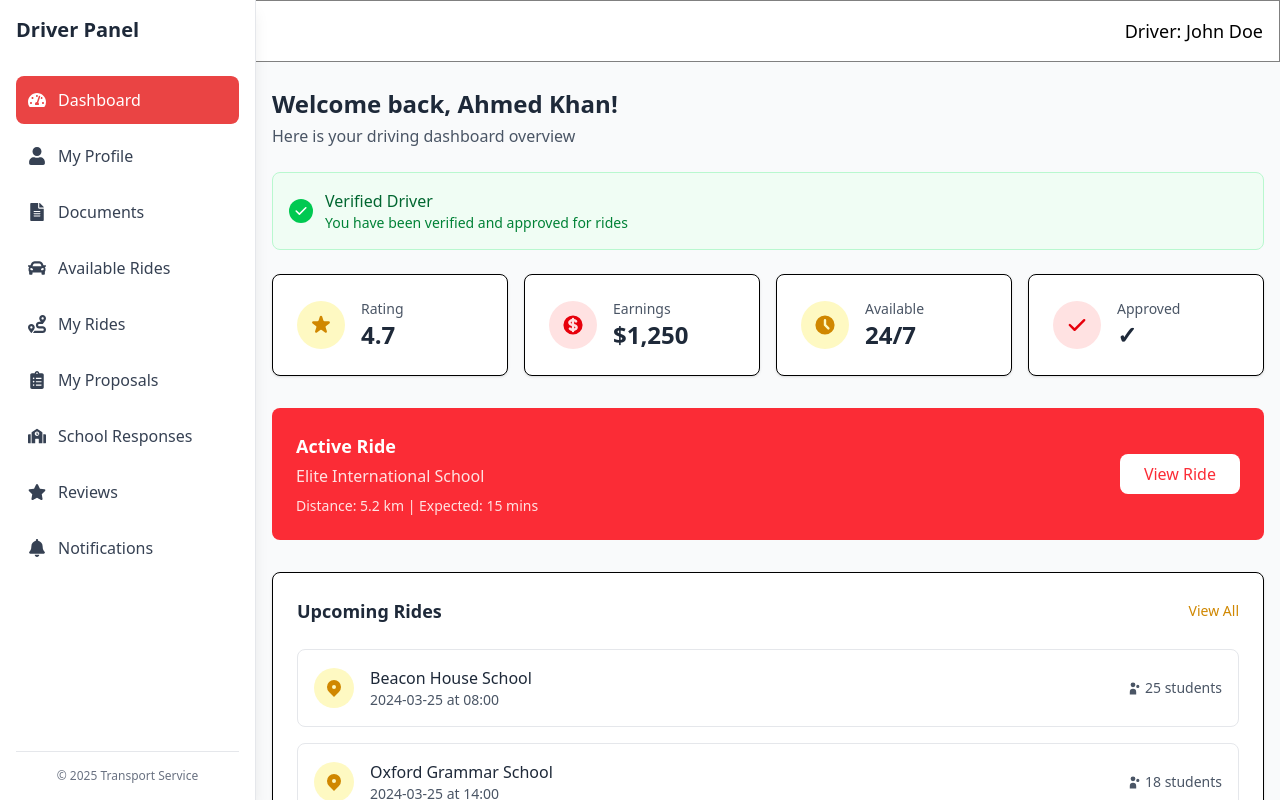
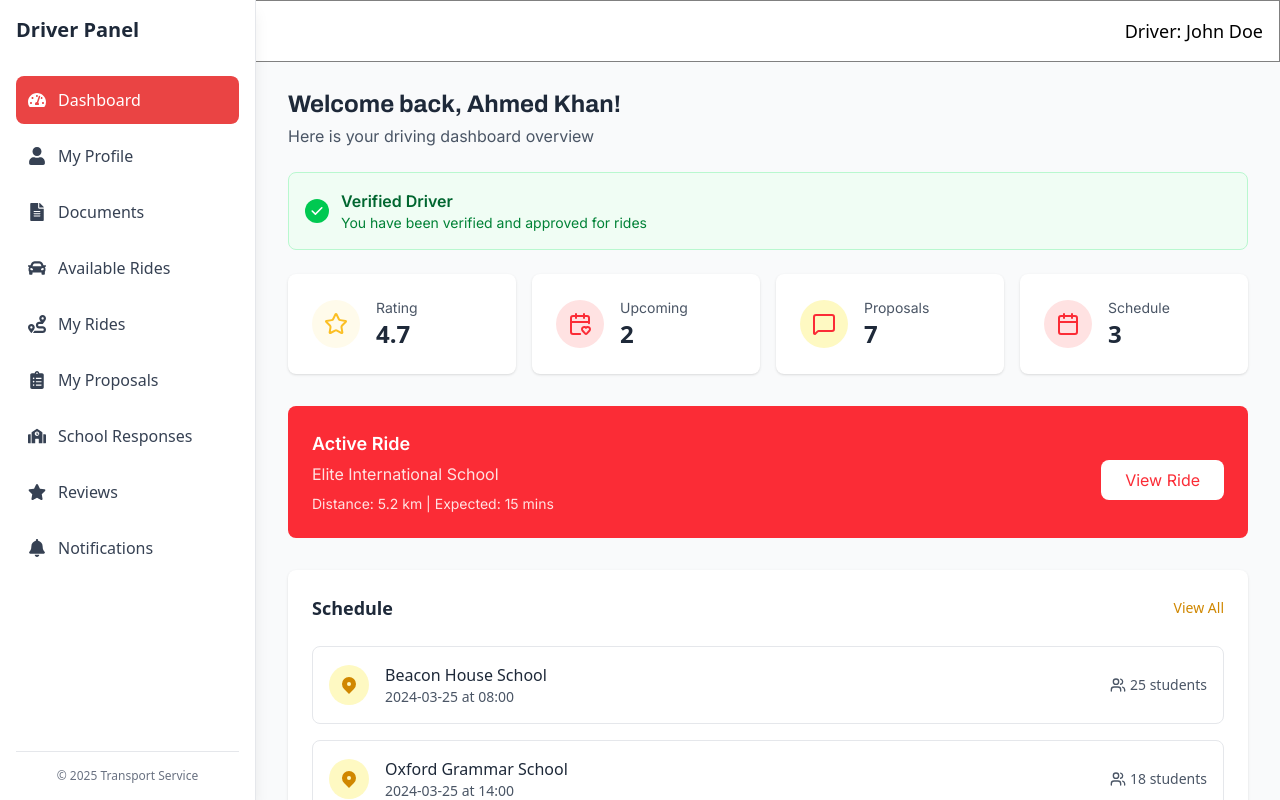
Before and after one commit to shobankn/fieldfriplink, a React (Vite) app: page /driverdashboard in a window 1280 px wide. Built offline with nearby package versions, Linux system fonts and the light colour scheme.

Commit message:
dashboard

```diff
--- a/src/drivers/dashboard/Driverdashboard.jsx
+++ b/src/drivers/dashboard/Driverdashboard.jsx
@@ -1,6 +1,8 @@
 import React, { useState } from 'react';
 import Topbar from '../component/topbar/topbar';
 import Sidebar from '../component/sidebar/Sidebar';
+import { Calendar, CalendarHeart, CalendarHeartIcon, CircleCheckIcon, MessageSquare, Star, Users } from 'lucide-react';
+import { SlCalender } from 'react-icons/sl';
 
 const Driverdashboard = () => {
   const [isSidebarOpen, setIsSidebarOpen] = useState(false);
@@ -33,11 +35,11 @@ const Driverdashboard = () => {
         <Topbar toggleSidebar={toggleSidebar} />
 
         <main className="flex-1 overflow-y-auto pt-16 px-4 bg-gray-50">
-          <div className="max-w-5xl mx-auto py-6">
+          <div className="max-w-full mx-auto py-6 px-0 sm:px-4">
             {/* Header */}
             <div className="mb-6">
-              <h1 className="text-2xl font-semibold text-gray-800">Welcome back, Ahmed Khan!</h1>
-              <p className="text-gray-600 mt-1">Here is your driving dashboard overview</p>
+              <h1 className="text-2xl archivo-bold text-gray-800">Welcome back, Ahmed Khan!</h1>
+              <p className="text-gray-600 inter-regular  mt-1">Here is your driving dashboard overview</p>
             </div>
 
             {/* Verified Driver Alert */}
@@ -48,70 +50,65 @@ const Driverdashboard = () => {
                 </svg>
               </div>
               <div>
-                <p className="text-green-800 font-medium">Verified Driver</p>
-                <p className="text-green-700 text-sm">You have been verified and approved for rides</p>
+                <p className="text-green-800 inter-semibold">Verified Driver</p>
+                <p className="text-green-700 inter-regular text-sm">You have been verified and approved for rides</p>
               </div>
             </div>
 
             {/* Stats Cards */}
             <div className="grid grid-cols-1 md:grid-cols-2 lg:grid-cols-4 gap-4 mb-8">
               {/* Rating Card */}
-              <div className="bg-white rounded-lg shadow-sm p-6 border">
+              <div className="bg-white rounded-lg shadow-sm p-6 ">
                 <div className="flex items-center">
-                  <div className="w-12 h-12 bg-yellow-100 rounded-full flex items-center justify-center mr-4">
-                    <svg className="w-6 h-6 text-yellow-600" fill="currentColor" viewBox="0 0 20 20">
-                      <path d="M9.049 2.927c.3-.921 1.603-.921 1.902 0l1.07 3.292a1 1 0 00.95.69h3.462c.969 0 1.371 1.24.588 1.81l-2.8 2.034a1 1 0 00-.364 1.118l1.07 3.292c.3.921-.755 1.688-1.54 1.118l-2.8-2.034a1 1 0 00-1.175 0l-2.8 2.034c-.784.57-1.838-.197-1.539-1.118l1.07-3.292a1 1 0 00-.364-1.118L2.98 8.72c-.783-.57-.38-1.81.588-1.81h3.461a1 1 0 00.951-.69l1.07-3.292z" />
-                    </svg>
+                  <div className="w-12 h-12 bg-[#FFFBEB] rounded-full flex items-center justify-center mr-4">
+
+                    <Star className='text-[#FBBF24]'/>
                   </div>
                   <div>
-                    <p className="text-gray-600 text-sm">Rating</p>
+                    <p className="text-gray-600 inter-regular text-sm">Rating</p>
                     <p className="text-2xl font-bold text-gray-800">4.7</p>
                   </div>
                 </div>
               </div>
 
               {/* Earnings Card */}
-              <div className="bg-white rounded-lg shadow-sm p-6 border">
+              <div className="bg-white rounded-lg shadow-sm p-6 ">
                 <div className="flex items-center">
                   <div className="w-12 h-12 bg-red-100 rounded-full flex items-center justify-center mr-4">
-                    <svg className="w-6 h-6 text-red-600" fill="currentColor" viewBox="0 0 20 20">
-                      <path d="M8.433 7.418c.155-.103.346-.196.567-.267v1.698a2.305 2.305 0 01-.567-.267C8.07 8.34 8 8.114 8 8c0-.114.07-.34.433-.582zM11 12.849v-1.698c.22.071.412.164.567.267.364.243.433.468.433.582 0 .114-.07.34-.433.582a2.305 2.305 0 01-.567.267z" />
-                      <path fillRule="evenodd" d="M10 18a8 8 0 100-16 8 8 0 000 16zm1-13a1 1 0 10-2 0v.092a4.535 4.535 0 00-1.676.662C6.602 6.234 6 7.009 6 8c0 .99.602 1.765 1.324 2.246.48.32 1.054.545 1.676.662v1.941c-.391-.127-.68-.317-.843-.504a1 1 0 10-1.51 1.31c.562.649 1.413 1.076 2.353 1.253V15a1 1 0 102 0v-.092a4.535 4.535 0 001.676-.662C13.398 13.766 14 12.991 14 12c0-.99-.602-1.765-1.324-2.246A4.535 4.535 0 0011 9.092V7.151c.391.127.68.317.843.504a1 1 0 101.511-1.31c-.563-.649-1.413-1.076-2.354-1.253V5z" clipRule="evenodd" />
-                    </svg>
+
+                    <CalendarHeartIcon className='text-red-500'/>
                   </div>
                   <div>
-                    <p className="text-gray-600 text-sm">Earnings</p>
-                    <p className="text-2xl font-bold text-gray-800">$1,250</p>
+                    <p className="text-gray-600 inter-regular text-sm">Upcoming</p>
+                    <p className="text-2xl font-bold text-gray-800">2</p>
                   </div>
                 </div>
               </div>
 
               {/* Available Card */}
-              <div className="bg-white rounded-lg shadow-sm p-6 border">
+              <div className="bg-white rounded-lg shadow-sm p-6 ">
                 <div className="flex items-center">
                   <div className="w-12 h-12 bg-yellow-100 rounded-full flex items-center justify-center mr-4">
-                    <svg className="w-6 h-6 text-yellow-600" fill="currentColor" viewBox="0 0 20 20">
-                      <path fillRule="evenodd" d="M10 18a8 8 0 100-16 8 8 0 000 16zm1-12a1 1 0 10-2 0v4a1 1 0 00.293.707l2.828 2.829a1 1 0 101.415-1.415L11 9.586V6z" clipRule="evenodd" />
-                    </svg>
+
+                    <MessageSquare className='text-red-500'/>
                   </div>
                   <div>
-                    <p className="text-gray-600 text-sm">Available</p>
-                    <p className="text-2xl font-bold text-gray-800">24/7</p>
+                    <p className="text-gray-600 inter-regular text-sm">Proposals</p>
+                    <p className="text-2xl font-bold text-gray-800">7</p>
                   </div>
                 </div>
               </div>
 
               {/* Approved Card */}
-              <div className="bg-white rounded-lg shadow-sm p-6 border">
+              <div className="bg-white rounded-lg shadow-sm p-6 ">
                 <div className="flex items-center">
                   <div className="w-12 h-12 bg-red-100 rounded-full flex items-center justify-center mr-4">
-                    <svg className="w-6 h-6 text-red-600" fill="currentColor" viewBox="0 0 20 20">
-                      <path fillRule="evenodd" d="M16.707 5.293a1 1 0 010 1.414l-8 8a1 1 0 01-1.414 0l-4-4a1 1 0 011.414-1.414L8 12.586l7.293-7.293a1 1 0 011.414 0z" clipRule="evenodd" />
-                    </svg>
+
+                    <Calendar className='text-red-500'/>
                   </div>
                   <div>
-                    <p className="text-gray-600 text-sm">Approved</p>
-                    <p className="text-2xl font-bold text-gray-800">✓</p>
+                    <p className="text-gray-600 inter-regular text-sm">Schedule</p>
+                    <p className="text-2xl font-bold text-gray-800">3</p>
                   </div>
                 </div>
               </div>
@@ -119,22 +116,22 @@ const Driverdashboard = () => {
 
             {/* Active Ride */}
             <div className="bg-red-500 text-white rounded-lg p-6 mb-8">
-              <div className="flex justify-between items-center">
+              <div className="flex flex-col sm:flex-row justify-between items-center">
                 <div>
-                  <h3 className="text-lg font-semibold mb-1">Active Ride</h3>
-                  <p className="text-red-100 mb-2">Elite International School</p>
-                  <p className="text-red-100 text-sm">Distance: 5.2 km | Expected: 15 mins</p>
+                  <h3 className="text-lg inter-semibold mb-1">Active Ride</h3>
+                  <p className="text-red-100 inter-regular mb-2">Elite International School</p>
+                  <p className="text-red-100 inter-regular  text-sm">Distance: 5.2 km | Expected: 15 mins</p>
                 </div>
-                <button className="bg-white text-red-500 px-6 py-2 rounded-lg font-medium hover:bg-gray-100 transition-colors">
+                <button className="bg-white mt-4 whitespace-nowrap inter-regular text-red-500 px-6 py-2 rounded-lg font-medium hover:bg-gray-100 transition-colors">
                   View Ride
                 </button>
               </div>
             </div>
 
             {/* Upcoming Rides */}
-            <div className="bg-white rounded-lg shadow-sm border p-6 mb-8">
+            <div className="bg-white rounded-lg shadow-sm  p-6 mb-8">
               <div className="flex justify-between items-center mb-6">
-                <h3 className="text-lg font-semibold text-gray-800">Upcoming Rides</h3>
+                <h3 className="text-lg font-semibold text-gray-800">Schedule</h3>
                 <button className="text-yellow-600 hover:text-yellow-700 text-sm font-medium">
                   View All
                 </button>
@@ -155,9 +152,8 @@ const Driverdashboard = () => {
                     </div>
                   </div>
                   <div className="flex items-center text-gray-600">
-                    <svg className="w-4 h-4 mr-1" fill="currentColor" viewBox="0 0 20 20">
-                      <path d="M13 6a3 3 0 11-6 0 3 3 0 016 0zM18 8a2 2 0 11-4 0 2 2 0 014 0zM14 15a4 4 0 00-8 0v3h8v-3z" />
-                    </svg>
+
+                    <Users className='mr-1 w-4 h-4'/>
                     <span className="text-sm">25 students</span>
                   </div>
                 </div>
@@ -176,9 +172,7 @@ const Driverdashboard = () => {
                     </div>
                   </div>
                   <div className="flex items-center text-gray-600">
-                    <svg className="w-4 h-4 mr-1" fill="currentColor" viewBox="0 0 20 20">
-                      <path d="M13 6a3 3 0 11-6 0 3 3 0 016 0zM18 8a2 2 0 11-4 0 2 2 0 014 0zM14 15a4 4 0 00-8 0v3h8v-3z" />
-                    </svg>
+                    <Users className='mr-1 w-4 h-4'/>
                     <span className="text-sm">18 students</span>
                   </div>
                 </div>
@@ -197,9 +191,7 @@ const Driverdashboard = () => {
                     </div>
                   </div>
                   <div className="flex items-center text-gray-600">
-                    <svg className="w-4 h-4 mr-1" fill="currentColor" viewBox="0 0 20 20">
-                      <path d="M13 6a3 3 0 11-6 0 3 3 0 016 0zM18 8a2 2 0 11-4 0 2 2 0 014 0zM14 15a4 4 0 00-8 0v3h8v-3z" />
-                    </svg>
+                   <Users className='mr-1 w-4 h-4'/>
                     <span className="text-sm">30 students</span>
                   </div>
                 </div>
@@ -207,33 +199,27 @@ const Driverdashboard = () => {
             </div>
 
             {/* New Ride Offers */}
-            <div className="bg-white rounded-lg shadow-sm border p-6 mb-8">
-              <div className="flex justify-between items-center mb-4">
-                <h3 className="text-lg font-semibold text-gray-800">New Ride Offers</h3>
+             <div className="bg-white mb-6 p-6 rounded-lg shadow-md border border-gray-200 flex  flex-col sm:flex-row justify-between items-center w-full">
+              <div>
+                <h3 className="text-lg font-semibold text-gray-700">New Ride Offers</h3>
+                <p className="text-gray-600 text-sm">3 new ride offers available in your area</p>
+                <p className="text-gray-600 text-sm">Send proposals now to secure these routes</p>
               </div>
-              <div className="text-center py-8">
-                <svg className="w-16 h-16 text-gray-300 mx-auto mb-4" fill="currentColor" viewBox="0 0 20 20">
-                  <path fillRule="evenodd" d="M10 18a8 8 0 100-16 8 8 0 000 16zM8.707 7.293a1 1 0 00-1.414 1.414L8.586 10l-1.293 1.293a1 1 0 101.414 1.414L10 11.414l1.293 1.293a1 1 0 001.414-1.414L11.414 10l1.293-1.293a1 1 0 00-1.414-1.414L10 8.586 8.707 7.293z" clipRule="evenodd" />
-                </svg>
-                <p className="text-gray-600 mb-2">0 new offers available in your area</p>
-                <p className="text-gray-500 text-sm mb-4">Send congratulations to closest drivers!</p>
-                <button className="bg-red-500 text-white px-6 py-2 rounded-lg hover:bg-red-600 transition-colors">
-                  View Offers
-                </button>
-              </div>
+              <button className="bg-red-500 mt-4 whitespace-nowrap text-white px-4 py-2 rounded-md hover:bg-red-600 transition duration-200">
+                View Offers
+              </button>
             </div>
 
             {/* Recent Activity */}
-            <div className="bg-white rounded-lg shadow-sm border p-6">
+            <div className="bg-white rounded-lg shadow-sm  p-6">
               <h3 className="text-lg font-semibold text-gray-800 mb-6">Recent Activity</h3>
 
               <div className="space-y-4">
                 {/* Activity 1 */}
                 <div className="flex items-start">
-                  <div className="w-8 h-8 bg-green-100 rounded-full flex items-center justify-center mr-4 mt-1">
-                    <svg className="w-4 h-4 text-green-600" fill="currentColor" viewBox="0 0 20 20">
-                      <path fillRule="evenodd" d="M16.707 5.293a1 1 0 010 1.414l-8 8a1 1 0 01-1.414 0l-4-4a1 1 0 011.414-1.414L8 12.586l7.293-7.293a1 1 0 011.414 0z" clipRule="evenodd" />
-                    </svg>
+                  <div className="w-8 h-8 bg-[#ECFDF5] rounded-full flex items-center justify-center mr-4 mt-1">
+
+                    <CircleCheckIcon className='h-4 w-4 text-[#10B981]'/>
                   </div>
                   <div className="flex-1">
                     <p className="text-gray-800 font-medium">Proposal accepted by Green Valley School</p>
@@ -243,10 +229,8 @@ const Driverdashboard = () => {
 
                 {/* Activity 2 */}
                 <div className="flex items-start">
-                  <div className="w-8 h-8 bg-yellow-100 rounded-full flex items-center justify-center mr-4 mt-1">
-                    <svg className="w-4 h-4 text-yellow-600" fill="currentColor" viewBox="0 0 20 20">
-                      <path fillRule="evenodd" d="M18 10a8 8 0 11-16 0 8 8 0 0116 0zm-7-4a1 1 0 11-2 0 1 1 0 012 0zM9 9a1 1 0 000 2v3a1 1 0 001 1h1a1 1 0 100-2v-3a1 1 0 00-1-1H9z" clipRule="evenodd" />
-                    </svg>
+                  <div className="w-8 h-8 bg-[#FFFBEB] rounded-full flex items-center justify-center mr-4 mt-1">
+                    <MessageSquare className='w-4 h-4 text-[#FBBF24]'/>
                   </div>
                   <div className="flex-1">
                     <p className="text-gray-800 font-medium">New proposal to City Public School</p>
@@ -256,10 +240,9 @@ const Driverdashboard = () => {
 
                 {/* Activity 3 */}
                 <div className="flex items-start">
-                  <div className="w-8 h-8 bg-blue-100 rounded-full flex items-center justify-center mr-4 mt-1">
-                    <svg className="w-4 h-4 text-blue-600" fill="currentColor" viewBox="0 0 20 20">
-                      <path d="M9 12l2 2 4-4m6 2a9 9 0 11-18 0 9 9 0 0118 0z" />
-                    </svg>
+                  <div className="w-8 h-8 bg-[#FEF2F2] rounded-full flex items-center justify-center mr-4 mt-1">
+
+                    <Star className='h-4 w-4 text-red-500'/>
                   </div>
                   <div className="flex-1">
                     <p className="text-gray-800 font-medium">Received 5 star review from Beacon House</p>
```
